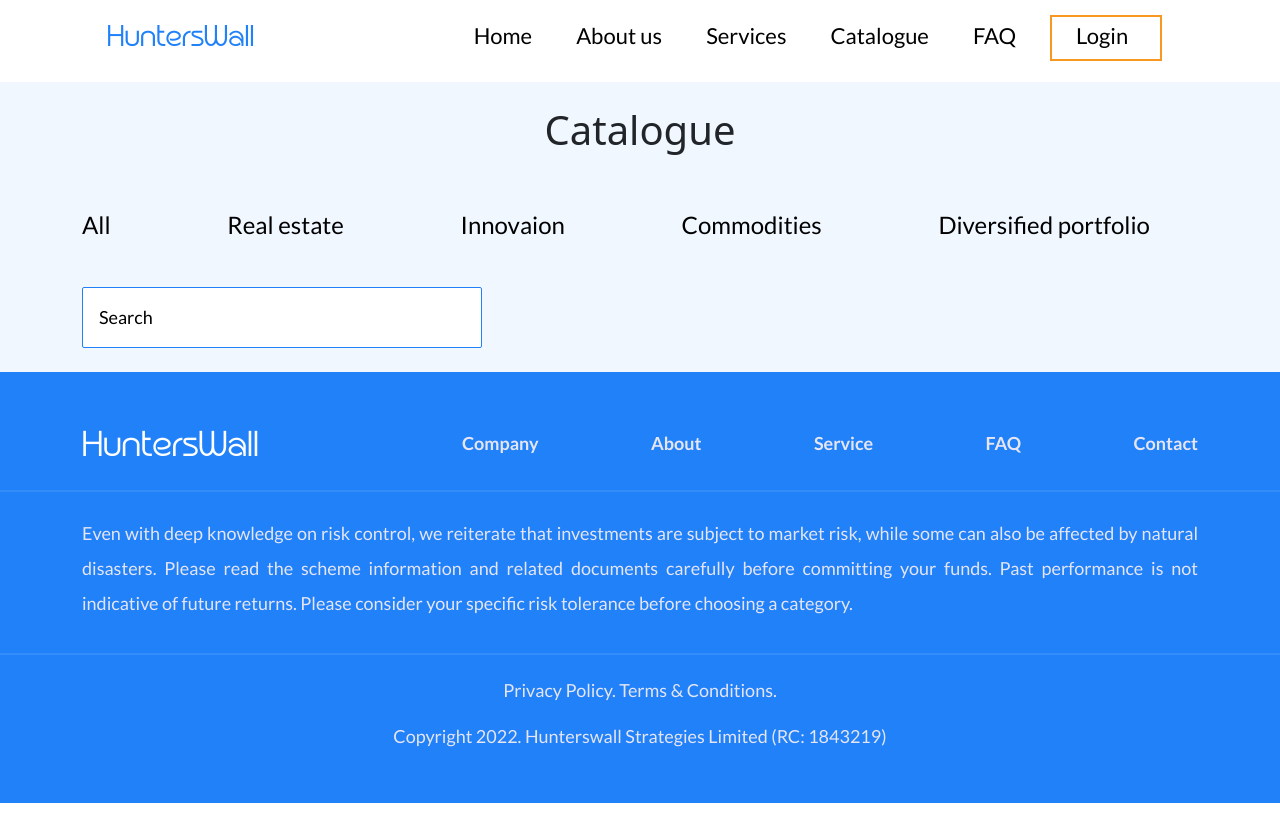
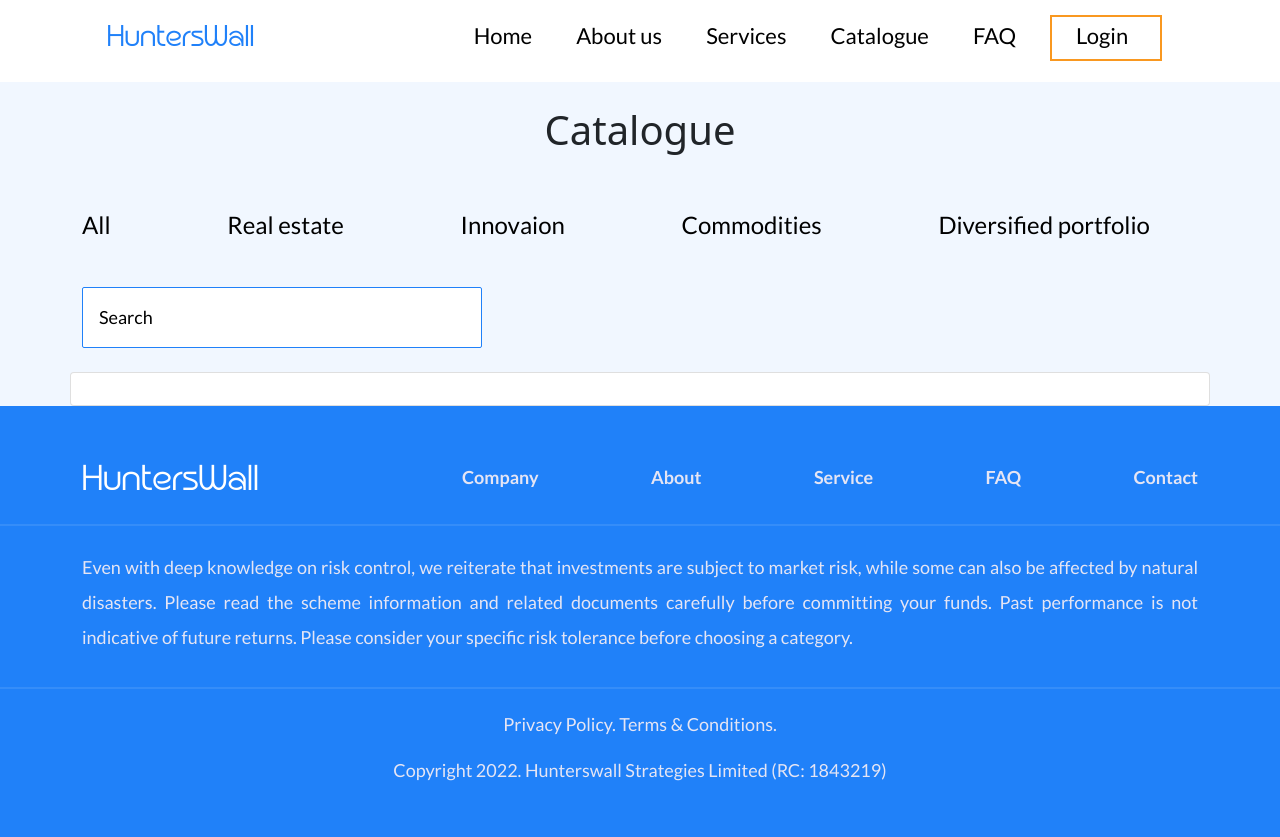
Before and after one commit to Dreezy305/HuntersWall, a Next.js app: page /catalogue in a window 1280 px wide. Before the commit the page ends 803 px from the top, so only its background shows below. Built offline with nearby package versions, Linux system fonts and the light colour scheme.

Commit message:
catalogue  section

```diff
--- a/pages/catalogue.js
+++ b/pages/catalogue.js
@@ -16,12 +16,17 @@ function Catalogue() {
 
             <h6 className="tabs">Commodities</h6>
 
-            <h6 className="tabs" style={{ whiteSpace: "nowrap" }}>
-              Diversified portfolio
-            </h6>
+            <h6 className="tabs">Diversified portfolio</h6>
           </div>
           <div className="d-flex flex-row pb-4 pt-3 catalogue_filter">
             <input type="text" className="px-3 py-3" placeholder="Search" />
+          </div>
+        </div>
+        <div className="container">
+          <div className="row">
+            <div className="card">
+              <div className="card-body"></div>
+            </div>
           </div>
         </div>
       </section>
--- a/styles/globals.css
+++ b/styles/globals.css
@@ -145,6 +145,7 @@ body {
     left: 0px;
     text-align: start;
     padding-left: 40%;
+    z-index: 20;
   }
   .nav > .nav-links > a {
     display: block;
```
